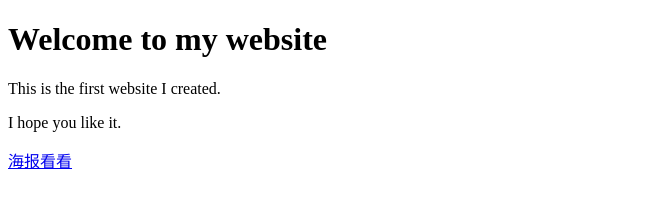
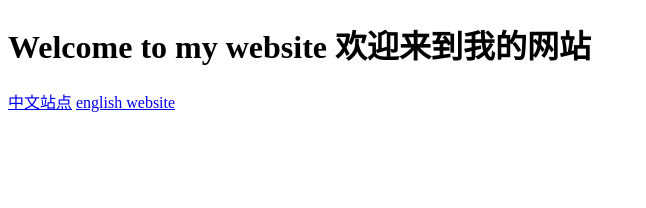
Before and after one commit to rrrRex-pages/rrrRex-pages.github.io, a plain HTML site: page index.html in a window 1280 px wide. Shown: the whole page, without its empty margins (0-646 px from the left). Drawn offline with Linux system fonts and the light colour scheme.

Commit message:
Update index.html

```diff
--- a/index.html
+++ b/index.html
@@ -1,12 +1,11 @@
 <!DOCTYPE html>
 <html>
 <head>
-    <title>first website</title>
+    <title>select language</title>
 </head>
 <body>
-    <h1>Welcome to my website</h1>
-    <p>This is the first website I created.</p >
-    <p>I hope you like it.</p >
-    <a href="https://github.com/rrrRex-pages/rrrRex-pages.github.io/raw/bdc061abeaada8d61bee246f72a2272760adbf23/DJ%20Tuxedo%20Seal%20Special%F0%9F%92%BF%20%23010%E3%85%A3SEALOOK%E3%85%A3Episodes%20Compilation.mp4">海报看看</a >
+    <h1>Welcome to my website 欢迎来到我的网站</h1>
+    <a href="zh-hans">中文站点</a>
+    <a href="en-us">english website</a >
 </body>
 </html>
```
